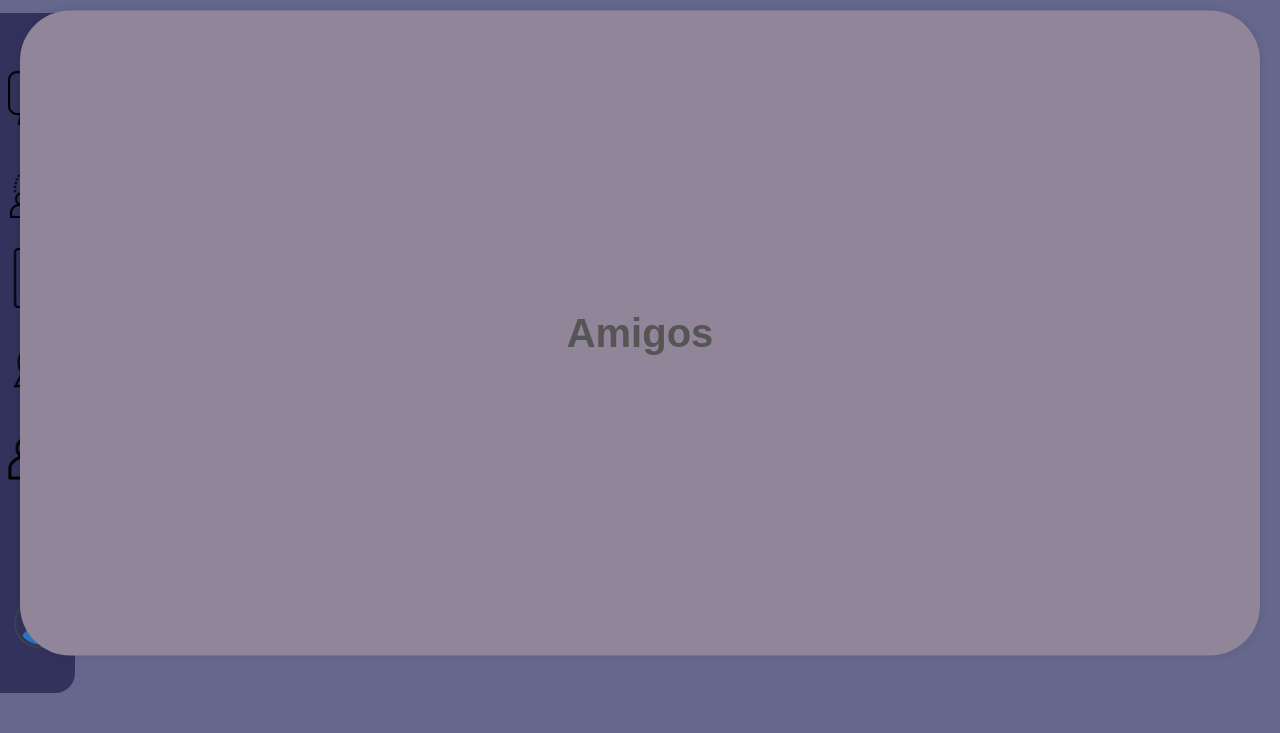
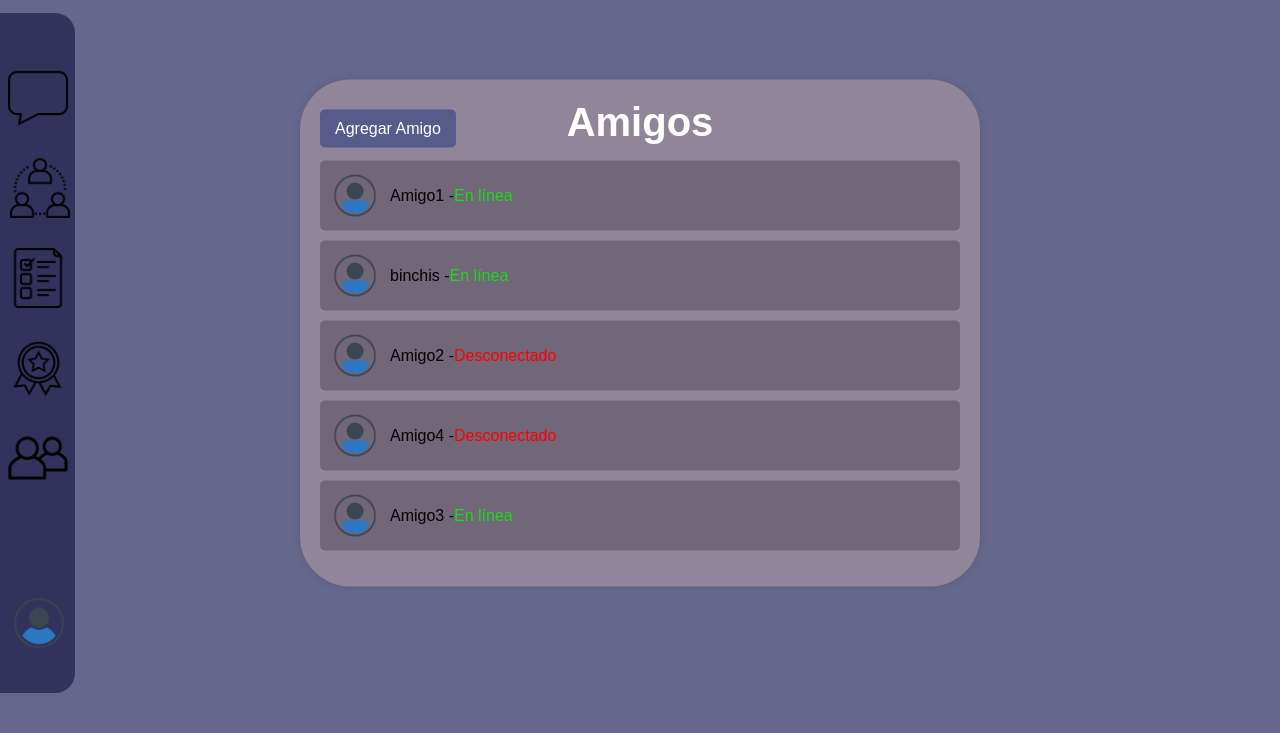
Before and after one commit to hellzey/IMP-llamadas-y-mensajes, a PHP site: page /amigos.php in a window 1280 px wide. Shown: the part 67-800 px from the top of the page. Run offline with PHP 8.4, Linux system fonts and the light colour scheme.

Commit message:
lista de amigos

```diff
--- a/poi/poi/amigos.php
+++ b/poi/poi/amigos.php
@@ -11,7 +11,32 @@
     <?php include 'navleft.php'; ?>
 
     <div class="container" id="main-container">
+        <!-- Botón para agregar un amigo -->
+        <button id="add-button" onclick="alert('Agregar nuevo amigo')">Agregar Amigo</button>
+
         <h1 id="main-heading">Amigos</h1>
+        <ul id="friends-list">
+            <li>
+                <img src="media/user.png    " alt="Amigo1" class="friend-image">
+                Amigo1 - <span class="online">En línea</span>
+            </li>
+            <li>
+                <img src="media/user.png" alt="binchis" class="friend-image">
+                binchis - <span class="online">En línea</span>
+            </li>
+            <li>
+                <img src="media/user.png" alt="Amigo2" class="friend-image">
+                Amigo2 - <span class="offline">Desconectado</span>
+            </li>
+            <li>
+                <img src="media/user.png" alt="Amigo4" class="friend-image">
+                Amigo4 - <span class="offline">Desconectado</span>
+            </li>
+            <li>
+                <img src="media/user.png" alt="Amigo3" class="friend-image">
+                Amigo3 - <span class="online">En línea</span>
+            </li>
+        </ul>
     </div>
 </body>
 </html>
--- a/poi/poi/css/amigos.css
+++ b/poi/poi/css/amigos.css
@@ -14,7 +14,7 @@
 #main-container {
     text-align: center;
     background-color: #908599;
-    padding: 300px;
+    padding: 20px;
     width: 50%;
     border-radius: 50px;
     box-shadow: 0 0 10px rgba(0, 0, 0, 0.1);
@@ -24,9 +24,63 @@
     transform: translate(-50%, -50%);
 }
 
+/* Estilo para el botón de agregar amigo */
+#add-button {
+    position: absolute;
+    top: 30px;
+    left: 20px;
+    padding: 10px 15px;
+    font-size: 1em;
+    background-color: #575b89;
+    color: white;
+    border: none;
+    border-radius: 5px;
+    cursor: pointer;
+}
+
+#add-button:hover {
+    background-color: #424568;
+}
+
 /* Estilos para el h1 con id "main-heading" */
 #main-heading {
     font-size: 2.5em;
     margin: 0;
-    color: #555;
+    color: #ffffff;
 }
+
+/* Estilos para la lista de amigos */
+#friends-list {
+    list-style-type: none;
+    padding: 0;
+}
+
+/* Estilos para cada elemento de la lista de amigos */
+#friends-list li {
+    background-color: #716779;
+    margin: 10px 0;
+    padding: 10px;
+    border-radius: 5px;
+    color: #000000;
+    display: flex;
+    align-items: center;
+
+}
+
+/* Estilo para la imagen de cada amigo */
+.friend-image {
+    width: 50px;
+    height: 50px;
+    border-radius: 50%;
+    margin-right: 10px;
+}
+
+/* Estilo para los amigos en línea */
+.online {
+    color: rgb(25, 219, 25);
+}
+
+/* Estilo para los amigos desconectados */
+.offline {
+    color: rgb(255, 0, 0);
+}
```
